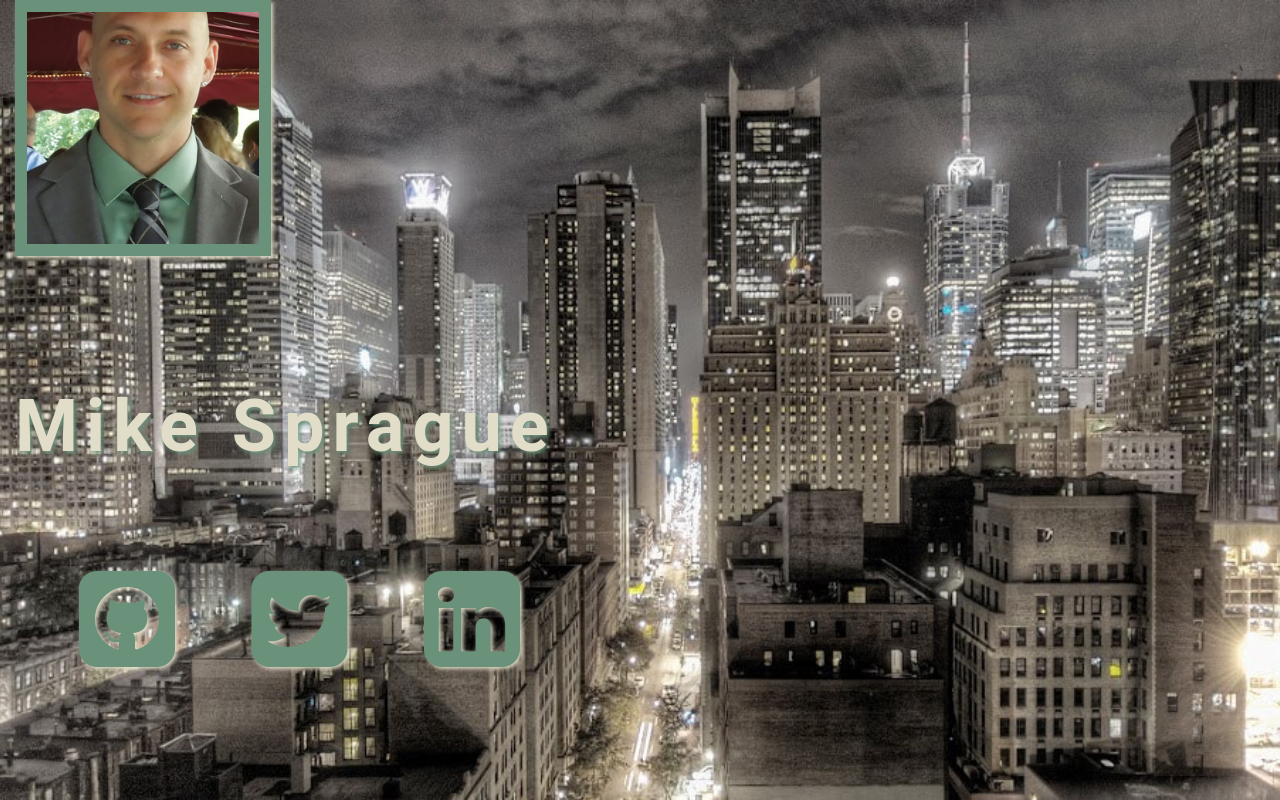
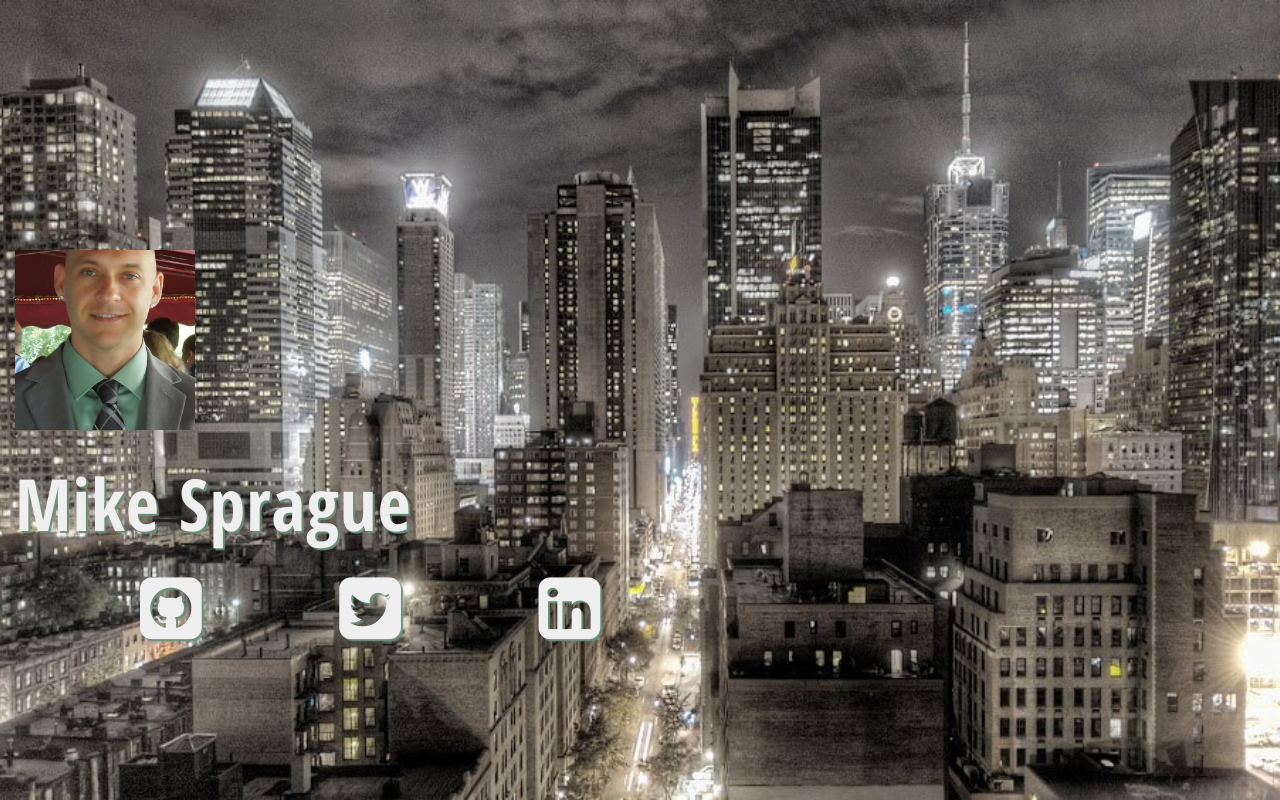
Before and after one commit to mikesprague/m5ls5e-com, a plain HTML site: page index.html in a window 1280 px wide. Drawn offline with nearby package versions, Linux system fonts and the light colour scheme.

Commit message:
Tweak styles

```diff
--- a/assets/css/styles.css
+++ b/assets/css/styles.css
@@ -16,33 +16,32 @@ body {
 }
 
 h1 {
-  margin: 4rem auto;
-  color: #e1ddc9;
-  letter-spacing: 0.50rem;
-  text-shadow: 2px 2px 4px #6a9179;
-  font-family: 'Roboto', sans-serif;
+  color: #efefef;
+  letter-spacing: 1px;
+  font-family: 'Open Sans Condensed', sans-serif;
+  font-weight: 300 !important;
+  text-shadow: 2px 2px 1px #6a9179;
 }
 
 .my-avatar {
-  max-width: 16rem;
-  border: 0.75rem solid #6a9179;
-  margin-bottom: 4rem;
-  box-shadow: 2px 2px 4px #e1ddc9;
+  margin-top: 20%;
+  max-width: 180px;
+  margin-bottom: 30px;
 }
 
 .dev-links {
-  margin: 0 4rem;
-  font-size: 7rem;
+  margin: 0 10%;
+  font-size: 72px;
 }
 
 .dev-links a:link,
 .dev-links a:visited {
-  color: #6a9179;
-  text-shadow: 2px 2px 4px #e1ddc9;
+  color: #efefef;
+  text-shadow: 2px 2px 1px #6a9179;
 }
 
 .dev-links a:hover,
 .dev-links a:active {
-  color: #e1ddc9;
-  text-shadow: 2px 2px 4px #6a9179;
+  color: #6a9179;
+  text-shadow: 1px 1px 1px #efefef;
 }
```
